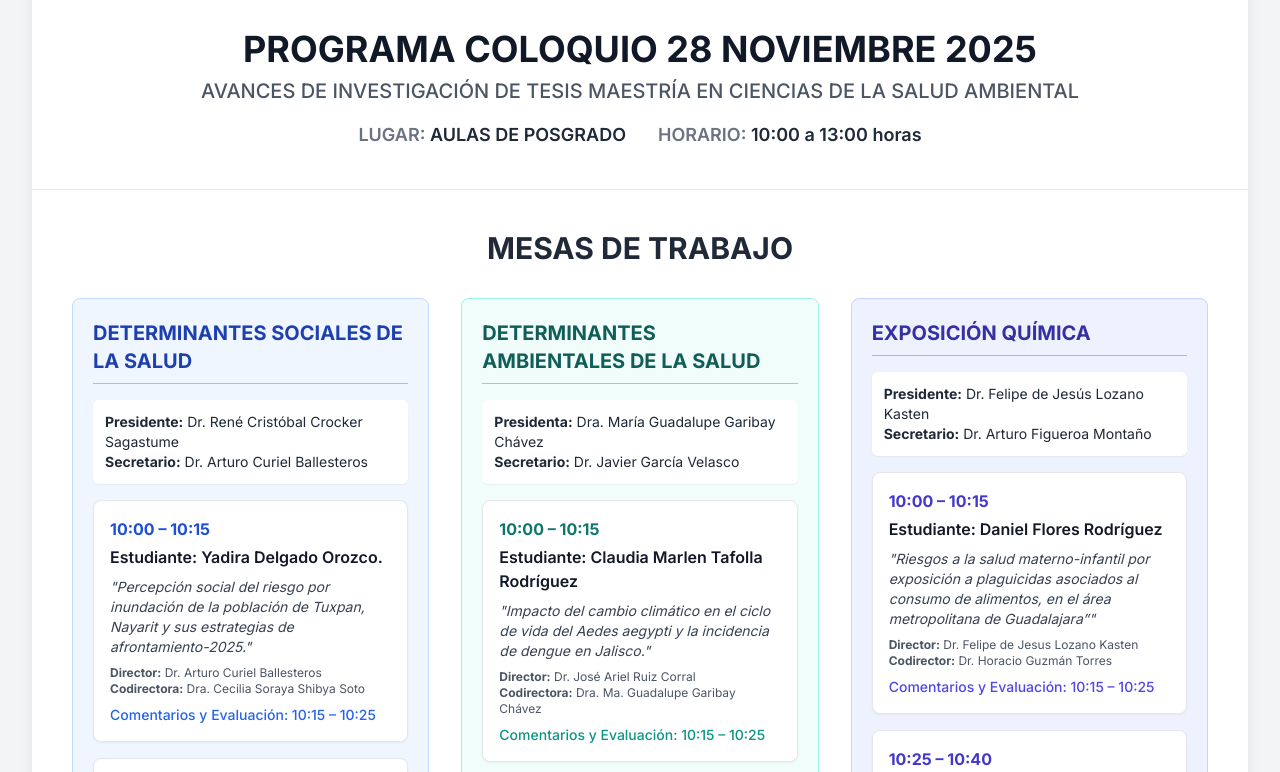
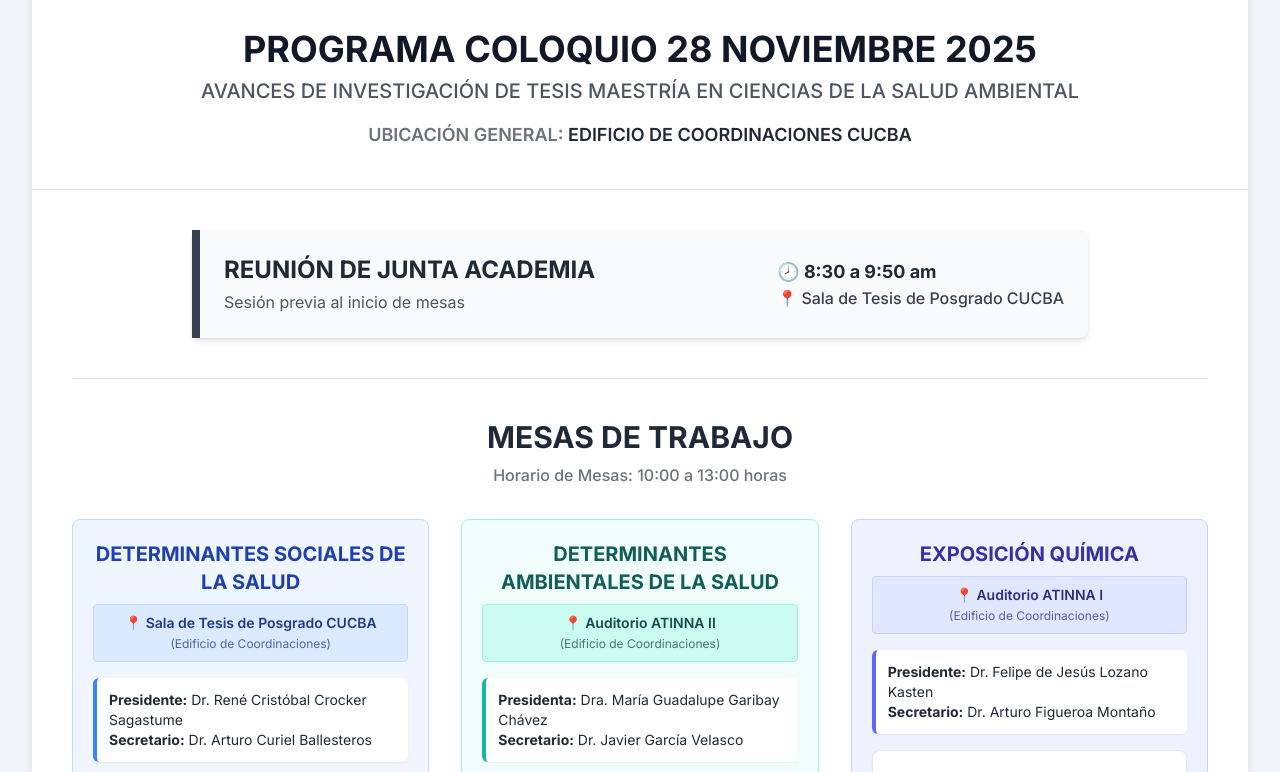
Before and after one commit to saludambiental/index, a plain HTML site: page index.html in a window 1280 px wide. Shown: the part 303-1075 px from the top of the page. Drawn offline with nearby package versions, Linux system fonts and the light colour scheme.

Commit message:
Refactor index.html to improve structure and clarity
Removed unnecessary comments and added new section for 'Reunión de Junta Academia' with details on time and location.

```diff
--- a/index.html
+++ b/index.html
@@ -8,9 +8,7 @@
     <script src="https://cdn.tailwindcss.com"></script>
 
     <!-- Librerías para generar PDF -->
-    <!-- 1. html2canvas: Para "tomar foto" de la web -->
     <script src="https://cdnjs.cloudflare.com/ajax/libs/html2canvas/1.4.1/html2canvas.min.js"></script>
-    <!-- 2. jsPDF: Para crear el archivo PDF -->
     <script src="https://cdnjs.cloudflare.com/ajax/libs/jspdf/2.5.1/jspdf.umd.min.js"></script>
 
     <style>
@@ -42,17 +40,14 @@
     </div>
 
     <!-- Contenedor principal que simula una hoja -->
-    <!-- Añadimos un ID "programa-container" para que el script sepa qué "fotografiar" -->
     <div id="programa-container" class="max-w-7xl mx-auto bg-white shadow-lg rounded-lg overflow-hidden">
 
         <!-- Encabezado -->
         <header class="p-6 md:p-10 bg-white border-b border-gray-200">
             <div class="flex flex-col items-center space-y-6">
-                <!-- Logos con alturas ajustadas para mejor balance visual -->
+                <!-- Logos -->
                 <div class="flex flex-wrap justify-center items-center gap-6">
-                    <!-- Logo CUCBA (más ancho) con altura reducida -->
                     <img src="https://upload.wikimedia.org/wikipedia/commons/5/52/Logo_CUCBA.png" alt="Logo CUCBA" class="h-16 w-auto rounded-md">
-                    <!-- Logos UdG y Maestría -->
                     <img src="https://upload.wikimedia.org/wikipedia/commons/d/d5/Logotipo_Universidad-de-Guadalajara.png" alt="Logo Universidad de Guadalajara" class="h-20 w-auto rounded-md">
                     <img src="https://upload.wikimedia.org/wikipedia/commons/3/3a/Maestr%C3%ADa_en_Ciencias_de_la_Salud_Ambiental.png" alt="Logo Maestría" class="h-20 w-auto rounded-md">
                 </div>
@@ -68,23 +63,47 @@
                 <p class="text-lg md:text-xl font-medium text-gray-600 mt-2">AVANCES DE INVESTIGACIÓN DE TESIS MAESTRÍA EN CIENCIAS DE LA SALUD AMBIENTAL</p>
 
                 <div class="flex flex-col md:flex-row justify-center items-center space-y-2 md:space-y-0 md:space-x-8 mt-4 text-base md:text-lg">
-                    <p class="font-semibold"><span class="text-gray-500">LUGAR:</span> AULAS DE POSGRADO</p>
-                    <p class="font-semibold"><span class="text-gray-500">HORARIO:</span> 10:00 a 13:00 horas</p>
+                    <p class="font-semibold"><span class="text-gray-500">UBICACIÓN GENERAL:</span> EDIFICIO DE COORDINACIONES CUCBA</p>
                 </div>
             </div>
         </header>
 
-        <!-- Contenido Principal - Mesas -->
+        <!-- Contenido Principal -->
         <main class="p-6 md:p-10">
-            <h2 class="text-3xl font-bold text-center text-gray-800 mb-8">MESAS DE TRABAJO</h2>
+
+            <!-- SECCIÓN NUEVA: JUNTA ACADEMIA -->
+            <div class="mb-10 max-w-4xl mx-auto">
+                <div class="bg-gray-50 border-l-8 border-gray-700 rounded-r-lg shadow-md p-6 flex flex-col md:flex-row justify-between items-center">
+                    <div>
+                        <h2 class="text-2xl font-bold text-gray-800">REUNIÓN DE JUNTA ACADEMIA</h2>
+                        <p class="text-gray-600 mt-1">Sesión previa al inicio de mesas</p>
+                    </div>
+                    <div class="mt-4 md:mt-0 text-right md:text-left">
+                        <p class="font-bold text-lg text-gray-800">🕗 8:30 a 9:50 am</p>
+                        <p class="font-medium text-gray-700">📍 Sala de Tesis de Posgrado CUCBA</p>
+                    </div>
+                </div>
+            </div>
+
+            <hr class="border-gray-200 mb-10">
+
+            <h2 class="text-3xl font-bold text-center text-gray-800 mb-2">MESAS DE TRABAJO</h2>
+            <p class="text-center text-gray-500 font-medium mb-8">Horario de Mesas: 10:00 a 13:00 horas</p>
 
             <!-- Grid de 3 Columnas -->
             <div class="grid grid-cols-1 lg:grid-cols-3 gap-6 md:gap-8">
 
                 <!-- MESA 1: DETERMINANTES SOCIALES DE LA SALUD -->
                 <div class="bg-blue-50 border border-blue-200 rounded-lg p-5">
-                    <h3 class="text-xl font-bold text-blue-800 mb-4 pb-2 border-b border-blue-300">DETERMINANTES SOCIALES DE LA SALUD</h3>
-                    <div class="text-sm mb-4 p-3 bg-white rounded-md shadow-sm">
+                    <h3 class="text-xl font-bold text-blue-800 text-center">DETERMINANTES SOCIALES DE LA SALUD</h3>
+
+                    <!-- Ubicación Específica Mesa 1 -->
+                    <div class="mt-2 mb-4 bg-blue-100 text-blue-900 py-2 px-3 rounded text-center text-sm font-semibold border border-blue-200">
+                        📍 Sala de Tesis de Posgrado CUCBA <br>
+                        <span class="text-xs font-normal opacity-75">(Edificio de Coordinaciones)</span>
+                    </div>
+
+                    <div class="text-sm mb-4 p-3 bg-white rounded-md shadow-sm border-l-4 border-blue-500">
                         <p><strong>Presidente:</strong> Dr. René Cristóbal Crocker Sagastume</p>
                         <p><strong>Secretario:</strong> Dr. Arturo Curiel Ballesteros</p>
                     </div>
@@ -131,6 +150,9 @@
                             <p class="font-bold text-blue-700">11:15 – 11:30</p>
                             <p class="mt-1 font-semibold text-gray-900">Estudiante: Diana Laura Ochoa Mariscal.</p>
                             <p class="text-sm mt-2 italic text-gray-700">"Salud ambiental y percepción de riesgos hacia un Modelo de Acción Comunitaria con el enfoque 'Una Salud' en Santa Anita, Tlaquepaque, Jalisco."</p>
+                            <div class="text-xs mt-2 text-gray-600">
+                                <p><strong>Directora:</strong> Dra. Martha Georgina Orozco Medina</p>
+                            </div>
                             <p class="text-sm font-medium text-blue-600 mt-2">Comentarios y Evaluación: 11:30 – 11:40</p>
                         </div>
                     </div>
@@ -138,8 +160,15 @@
 
                 <!-- MESA 2: DETERMINANTES AMBIENTALES DE LA SALUD -->
                 <div class="bg-teal-50 border border-teal-200 rounded-lg p-5">
-                    <h3 class="text-xl font-bold text-teal-800 mb-4 pb-2 border-b border-teal-300">DETERMINANTES AMBIENTALES DE LA SALUD</h3>
-                    <div class="text-sm mb-4 p-3 bg-white rounded-md shadow-sm">
+                    <h3 class="text-xl font-bold text-teal-800 text-center">DETERMINANTES AMBIENTALES DE LA SALUD</h3>
+
+                    <!-- Ubicación Específica Mesa 2 -->
+                    <div class="mt-2 mb-4 bg-teal-100 text-teal-900 py-2 px-3 rounded text-center text-sm font-semibold border border-teal-200">
+                        📍 Auditorio ATINNA II <br>
+                        <span class="text-xs font-normal opacity-75">(Edificio de Coordinaciones)</span>
+                    </div>
+
+                    <div class="text-sm mb-4 p-3 bg-white rounded-md shadow-sm border-l-4 border-teal-500">
                         <p><strong>Presidenta:</strong> Dra. María Guadalupe Garibay Chávez</p>
                         <p><strong>Secretario:</strong> Dr. Javier García Velasco</p>
                     </div>
@@ -186,6 +215,9 @@
                             <p class="font-bold text-teal-700">11:15 – 11:30</p>
                             <p class="mt-1 font-semibold text-gray-900">Estudiante: Omar Echevarría Nápoles</p>
                             <p class="text-sm mt-2 italic text-gray-700">"Propagación del dengue en municipios de la Zona Metropolitana de Guadalajara mediante la detección de la infección por pruebas serológicas y el impacto de variables ambientales."</p>
+                            <div class="text-xs mt-2 text-gray-600">
+                                <p><strong>Directora:</strong> Dra. Valentina Davydova Belitskaya</p>
+                            </div>
                             <p class="text-sm font-medium text-teal-600 mt-2">Comentarios y Evaluación: 11:30 – 11:40</p>
                         </div>
 
@@ -194,6 +226,9 @@
                             <p class="font-bold text-teal-700">11:40 – 11:55</p>
                             <p class="mt-1 font-semibold text-gray-900">Estudiante: Karla Lizeth Villalobos Romero</p>
                             <p class="text-sm mt-2 italic text-gray-700">"Plaguicidas en plantas medicinales comercializadas en Guadalajara: Riesgo para la salud humana."</p>
+                            <div class="text-xs mt-2 text-gray-600">
+                                <p><strong>Directora:</strong> Dra. Silvia Lizette Ramos de Robles</p>
+                            </div>
                             <p class="text-sm font-medium text-teal-600 mt-2">Comentarios y Evaluación: 11:55 – 12:05</p>
                         </div>
 
@@ -202,6 +237,9 @@
                             <p class="font-bold text-teal-700">12:05 – 12:20</p>
                             <p class="mt-1 font-semibold text-gray-900">Estudiante: María del Pilar Rincón Toscano</p>
                             <p class="text-sm mt-2 italic text-gray-700">"Terapia de baños de bosque para trabajadores sometidos a estrés en el Área Metropolitana de Guadalajara, México."</p>
+                            <div class="text-xs mt-2 text-gray-600">
+                                <p><strong>Directora:</strong> Dra. María Guadalupe Garibay Chávez</p>
+                            </div>
                             <p class="text-sm font-medium text-teal-600 mt-2">Comentarios y Evaluación: 12:20 – 12:30</p>
                         </div>
                     </div>
@@ -209,8 +247,15 @@
 
                 <!-- MESA 3: EXPOSICIÓN QUÍMICA -->
                 <div class="bg-indigo-50 border border-indigo-200 rounded-lg p-5">
-                    <h3 class="text-xl font-bold text-indigo-800 mb-4 pb-2 border-b border-indigo-300">EXPOSICIÓN QUÍMICA</h3>
-                    <div class="text-sm mb-4 p-3 bg-white rounded-md shadow-sm">
+                    <h3 class="text-xl font-bold text-indigo-800 text-center">EXPOSICIÓN QUÍMICA</h3>
+
+                    <!-- Ubicación Específica Mesa 3 -->
+                    <div class="mt-2 mb-4 bg-indigo-100 text-indigo-900 py-2 px-3 rounded text-center text-sm font-semibold border border-indigo-200">
+                        📍 Auditorio ATINNA I <br>
+                        <span class="text-xs font-normal opacity-75">(Edificio de Coordinaciones)</span>
+                    </div>
+
+                    <div class="text-sm mb-4 p-3 bg-white rounded-md shadow-sm border-l-4 border-indigo-500">
                         <p><strong>Presidente:</strong> Dr. Felipe de Jesús Lozano Kasten</p>
                         <p><strong>Secretario:</strong> Dr. Arturo Figueroa Montaño</p>
                     </div>
@@ -269,6 +314,9 @@
                             <p class="font-bold text-indigo-700">11:40 – 11:55</p>
                             <p class="mt-1 font-semibold text-gray-900">Estudiante: Ana Yazmin Leyva Gómez</p>
                             <p class="text-sm mt-2 italic text-gray-700">"Riesgo genotóxico en población expuesta a contaminación del agua por agroquímicos y metales pesados asociados al cultivo de chile de Mascota, Jalisco."</p>
+                            <div class="text-xs mt-2 text-gray-600">
+                                <p><strong>Director:</strong> Dr. Javier García Velasco</p>
+                            </div>
                             <p class="text-sm font-medium text-indigo-600 mt-2">Comentarios y Evaluación: 11:55 – 12:05</p>
                         </div>
 
@@ -277,6 +325,9 @@
                             <p class="font-bold text-indigo-700">12:05 – 12:20</p>
                             <p class="mt-1 font-semibold text-gray-900">Estudiante: Laura Angélica Rodríguez Hernández</p>
                             <p class="text-sm mt-2 italic text-gray-700">"Evaluación de los efectos neurotóxicos del imidacloprid sobre la integridad de la barrera hematoencefálica y respuesta neuroinflamatoria (en el ratón macho adulto de la cepa C57BL/6)."</p>
+                            <div class="text-xs mt-2 text-gray-600">
+                                <p><strong>Director:</strong> Dr. Cesar Soria Fregozo</p>
+                            </div>
                             <p class="text-sm font-medium text-indigo-600 mt-2">Comentarios y Evaluación: 12:20 – 12:30</p>
                         </div>
 
@@ -285,6 +336,9 @@
                             <p class="font-bold text-indigo-700">12:30 – 12:45</p>
                             <p class="mt-1 font-semibold text-gray-900">Estudiante: Juan Pablo Ortega Sandoval</p>
                             <p class="text-sm mt-2 italic text-gray-700">"Evaluación del efecto del imidacloprid sobre la integridad de la barrera intestinal y marcadores del síndrome metabólico en el ratón macho adulto de la cepa C57BL/6."</p>
+                            <div class="text-xs mt-2 text-gray-600">
+                                <p><strong>Director:</strong> Dr. Cesar Soria Fregozo</p>
+                            </div>
                             <p class="text-sm font-medium text-indigo-600 mt-2">Comentarios y Evaluación: 12:45 – 12:55</p>
                         </div>
                     </div>
```
